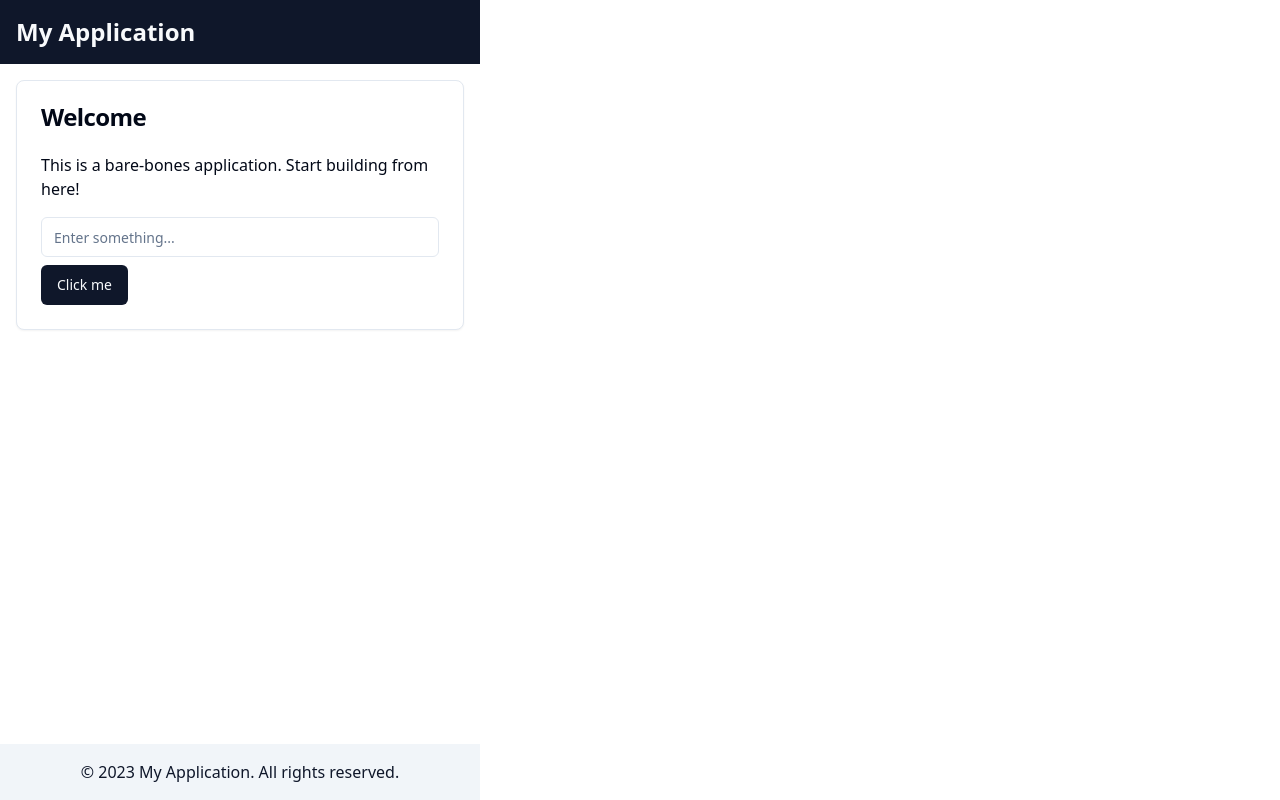
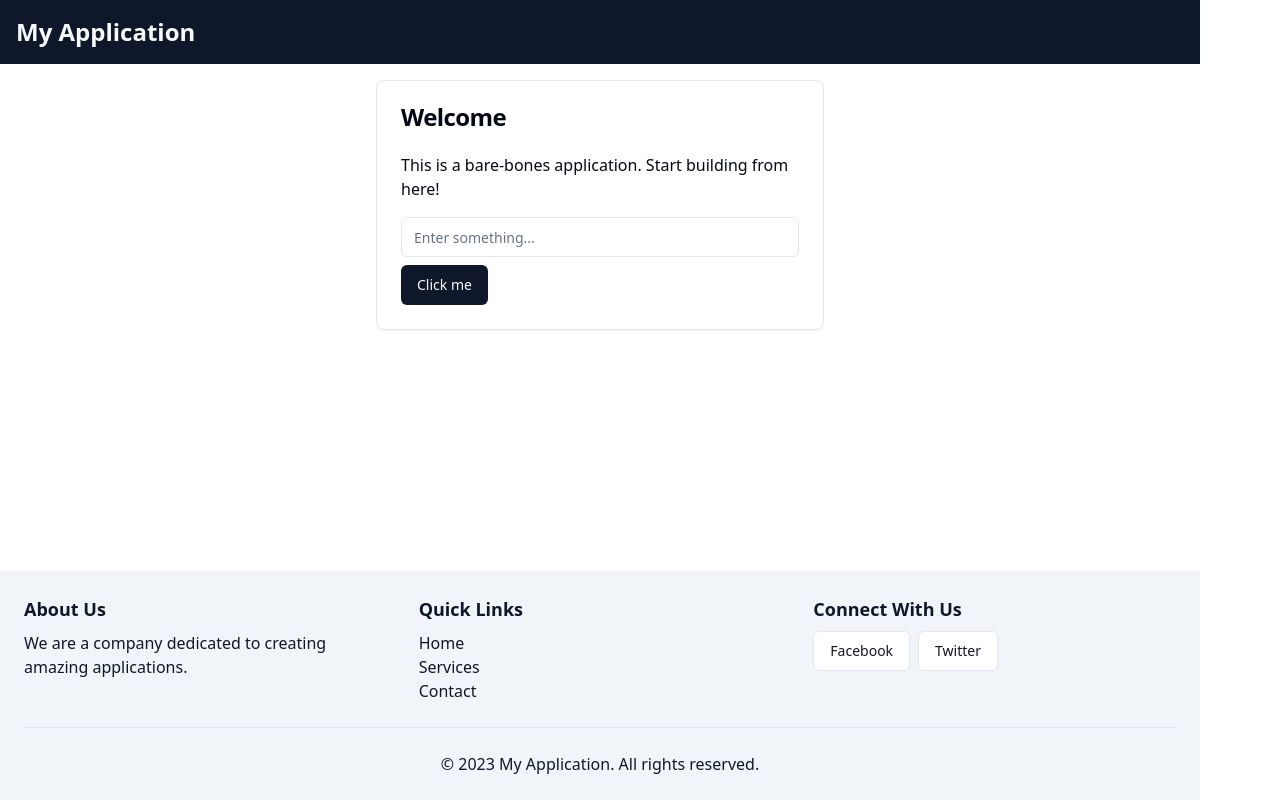
Before and after one commit to GPT-Engineer-App-Dev/versatile-foundation, a React (Vite) app: page / in a window 1280 px wide. Built offline with nearby package versions, Linux system fonts and the light colour scheme.

Commit message:
GPT Engineer Update

```diff
--- a/src/pages/Index.jsx
+++ b/src/pages/Index.jsx
@@ -2,6 +2,7 @@ import React from "react";
 import { Button } from "@/components/ui/button";
 import { Input } from "@/components/ui/input";
 import { Card, CardHeader, CardTitle, CardContent } from "@/components/ui/card";
+import { Separator } from "@/components/ui/separator";
 
 const Index = () => {
   return (
@@ -25,9 +26,33 @@ const Index = () => {
         </Card>
       </main>
 
-      {/* Footer */}
-      <footer className="bg-secondary text-secondary-foreground p-4 text-center">
-        <p>&copy; 2023 My Application. All rights reserved.</p>
+      {/* Enhanced Footer */}
+      <footer className="bg-secondary text-secondary-foreground p-6">
+        <div className="max-w-6xl mx-auto">
+          <div className="grid grid-cols-1 md:grid-cols-3 gap-8">
+            <div>
+              <h3 className="text-lg font-semibold mb-2">About Us</h3>
+              <p>We are a company dedicated to creating amazing applications.</p>
+            </div>
+            <div>
+              <h3 className="text-lg font-semibold mb-2">Quick Links</h3>
+              <ul>
+                <li><a href="#" className="hover:underline">Home</a></li>
+                <li><a href="#" className="hover:underline">Services</a></li>
+                <li><a href="#" className="hover:underline">Contact</a></li>
+              </ul>
+            </div>
+            <div>
+              <h3 className="text-lg font-semibold mb-2">Connect With Us</h3>
+              <Button variant="outline" className="mr-2">Facebook</Button>
+              <Button variant="outline">Twitter</Button>
+            </div>
+          </div>
+          <Separator className="my-6" />
+          <div className="text-center">
+            <p>&copy; 2023 My Application. All rights reserved.</p>
+          </div>
+        </div>
       </footer>
     </div>
   );
```
